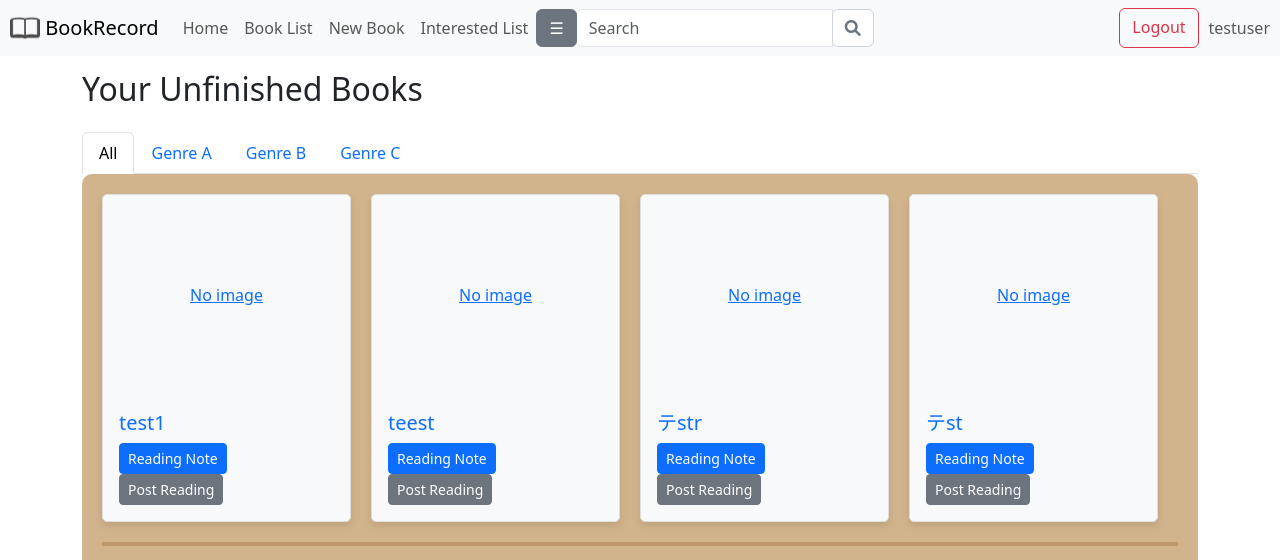
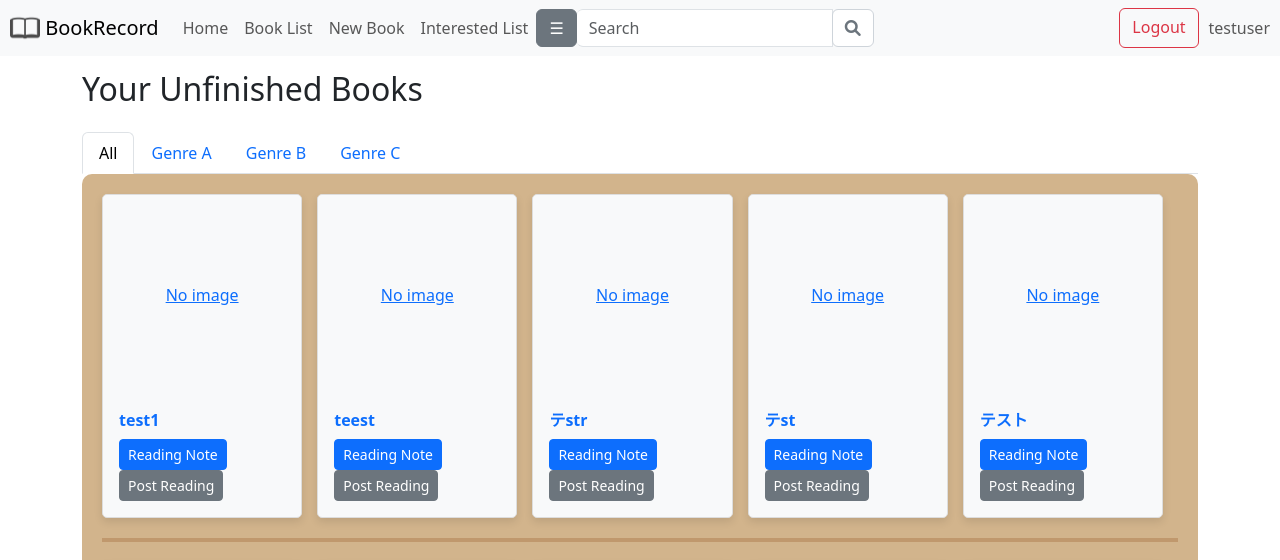
Before and after one commit to kaneken555/bookrecord, a Django app: page / in a window 1280 px wide. Shown: the top 560 px of the page. Run offline with Django 4.2, Linux system fonts and the light colour scheme; a user stored in the database is signed in; data comes from the database, SQL or seed files in the repository; some libraries are stand-ins or nearby versions.

Commit message:
[mod]new/list画面_本サイズ

```diff
--- a/myproject/bookrecord/templates/list.html
+++ b/myproject/bookrecord/templates/list.html
@@ -35,7 +35,7 @@
                             {% endif %}
                         </a>
                         <div class="card-body d-flex flex-column">
-                            <h5 class="card-title">
+                            <h5 class="book-title">
                                 <a href="{% url 'detail' book.book_code %}" class="text-decoration-none">{{ book.title }}</a>
                             </h5>
                             <div class="mt-auto">
@@ -69,7 +69,7 @@
                             {% endif %}
                         </a>
                         <div class="card-body d-flex flex-column">
-                            <h5 class="card-title">
+                            <h5 class="book-title">
                                 <a href="{% url 'detail' book.book_code %}" class="text-decoration-none">{{ book.title }}</a>
                             </h5>
                             <div class="mt-auto">
--- a/myproject/bookrecord/templates/top.html
+++ b/myproject/bookrecord/templates/top.html
@@ -21,7 +21,7 @@
     <div class="shelf-container">
         <div class="book-shelf">
             {% for book in unfinished_books %}
-                {% if forloop.counter0|divisibleby:4 and not forloop.first %}
+                {% if forloop.counter0|divisibleby:5 and not forloop.first %}
                     <hr class="shelf-divider">
                 {% endif %}
                 <div class="book-item">
@@ -36,7 +36,7 @@
                             {% endif %}
                         </a>
                         <div class="card-body d-flex flex-column">
-                            <h5 class="card-title">
+                            <h5 class="book-title">
                                 <a href="{% url 'detail' book.book_code %}" class="text-decoration-none">{{ book.title }}</a>
                             </h5>
                             <div class="mt-auto">
@@ -54,7 +54,7 @@
     <div class="shelf-container">
         <div class="book-shelf">
             {% for book in other_books %}
-                {% if forloop.counter0|divisibleby:4 and not forloop.first %}
+                {% if forloop.counter0|divisibleby:5 and not forloop.first %}
                     <hr class="shelf-divider">
                 {% endif %}
                 <div class="book-item">
@@ -69,7 +69,7 @@
                             {% endif %}
                         </a>
                         <div class="card-body d-flex flex-column">
-                            <h5 class="card-title">
+                            <h5 class="book-title">
                                 <a href="{% url 'detail' book.book_code %}" class="text-decoration-none">{{ book.title }}</a>
                             </h5>
                             <div class="mt-auto">
--- a/myproject/static/css/style.css
+++ b/myproject/static/css/style.css
@@ -126,8 +126,8 @@
 }
 
 .book-item {
-    flex: 0 0 calc(25% - 20px); /* 本の幅を狭めるために25%から20pxを引いた幅を設定 */
-    margin-right: 20px; /* 本の間隔を空ける */
+    flex: 0 0 calc(20% - 15px); /* 幅を20%に設定し、10pxの間隔を引く */
+    margin-right: 15px; /* 本の間隔を空ける */
 }
 
 
@@ -142,3 +142,10 @@
     font-weight: bold;
     font-size: 0.9rem;
 }
+
+.book-title {
+    font-size: 1.0rem; /* タイトルのフォントサイズを小さく設定 */
+    font-weight: bold;   /* タイトルを強調 */
+    margin-bottom: 0.5rem; /* タイトルと下の要素との間にスペースを追加 */
+    line-height: 1.2; /* タイトルの行間を調整 */
+}
```
